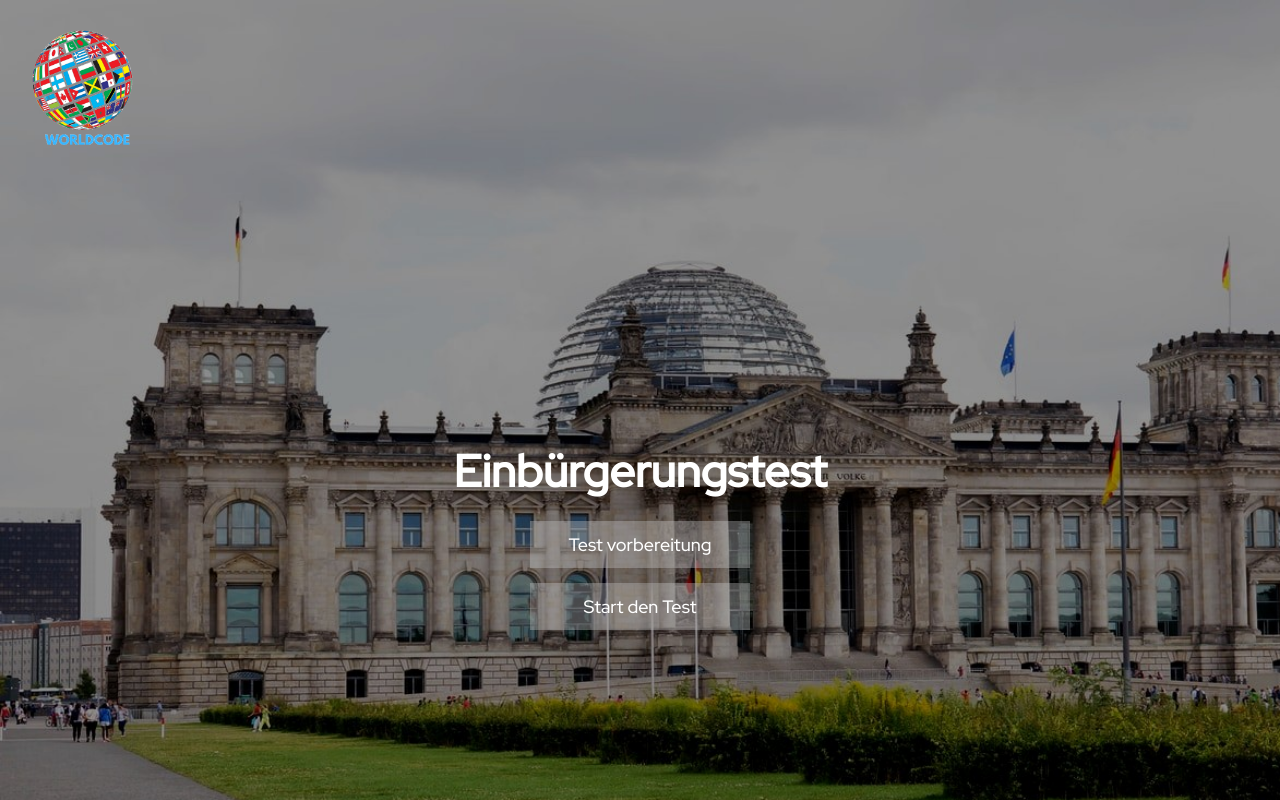
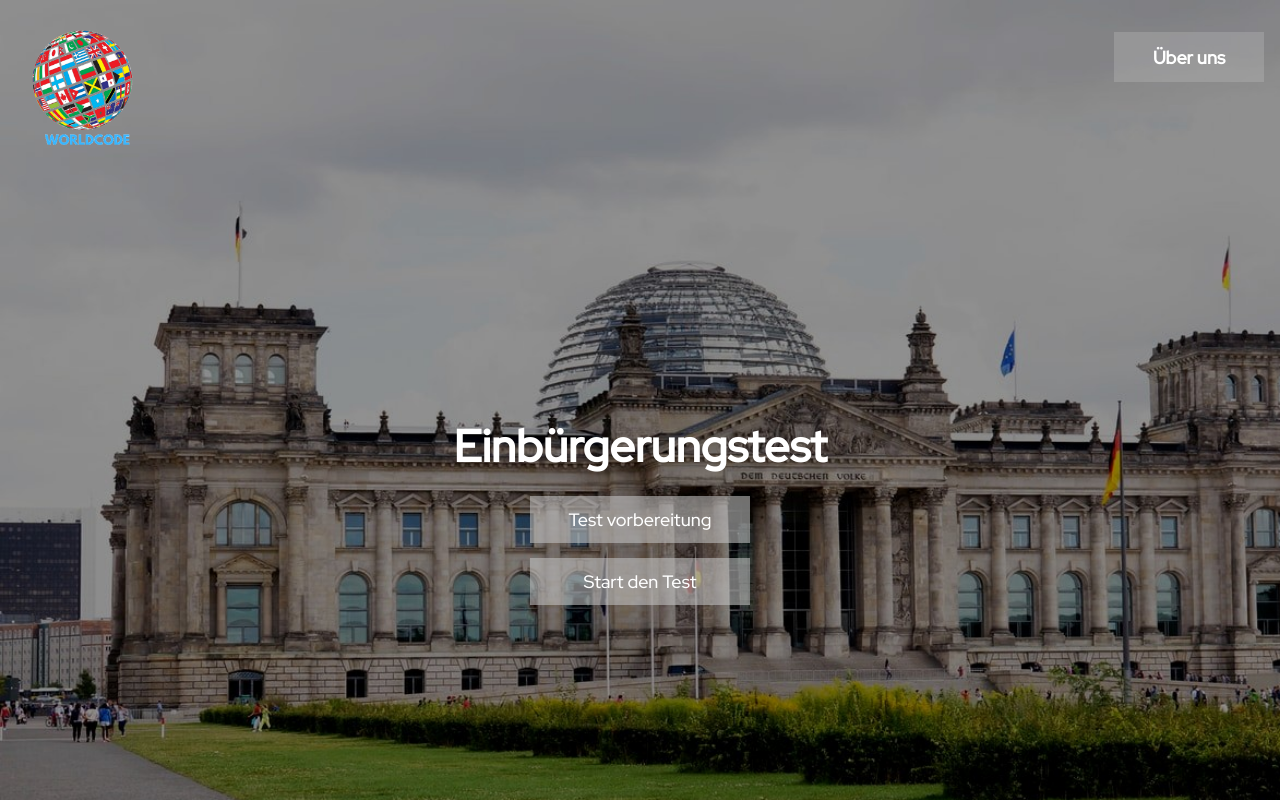
Before and after one commit to HamidRMD/Einbuergerungstest, a React (Create React App) app: page / in a window 1280 px wide. Shown: the top 800 px of the page. Built offline with nearby package versions, Linux system fonts and the light colour scheme.

Commit message:
startSeite fertig

```diff
--- /dev/null
+++ b/src/Components/StartSeite/AboutUs.js
@@ -0,0 +1,19 @@
+import React,{useState} from 'react';
+import './StartSeite.css'
+
+const AboutUs = () => {
+  const [show,setShow]=useState(false)
+
+  return (
+    <div className="AboutUs-body">
+
+    <button className="aboutUs-button" onClick={()=>setShow(!show)} >Über uns</button>
+
+     {show?<div className="divAboutUs"><p>Wir sind WorldCode, eine Gruppe von Webentwicklern mit Sitz in Berlin und Düsseldorf. Unser Vorschlag ist, dass Sie sich komplett online auf den Einbürgerungstest vorbereiten.<br /> Wir wüschen Ihnen viel Erfolg und viel Spaß!</p></div>:null}
+
+
+    </div>
+  );
+}
+
+export default AboutUs;
--- a/src/Components/StartSeite/StartSeite.css
+++ b/src/Components/StartSeite/StartSeite.css
@@ -7,10 +7,10 @@
     display:flex;
     justify-content:center;
 
+
 }
 
 .startSeite-Content {
-    padding-top:50px;
     align-self: center;
     display: flex;
     flex-flow: column;
@@ -31,7 +31,7 @@
     padding:12px;
     font-family: 'Red Hat Display', sans-serif;
     font-size: 18px;
-    background-color:rgba(196, 196, 196, 0.37);
+    background-color:rgba(196, 196, 196, 0.568);
     color: rgb(255, 255, 255);
     width:220px;
     margin-top: 15px;
@@ -44,3 +44,44 @@
     font-size: 20px;
 
 }
+
+.aboutUs-button {
+    height:50px;
+    width:150px;
+    font-family: 'Red Hat Display', sans-serif;
+    font-size: 18px;
+    color: rgb(255, 255, 255);
+    background-color:rgba(196, 196, 196, 0.288);
+    border:none;
+    font-weight: 700;
+    position: relative;
+    top:2rem;
+    right:1rem;
+
+}
+
+.aboutUs-button:hover {
+        background-color:rgba(39, 37, 37, 0.582);
+        font-size: 20px;
+
+    }
+
+
+
+.AboutUs-body {
+    position: absolute;
+    right:0px;
+    height:93%;
+
+}
+
+.divAboutUs {
+    background-color: rgba(182, 89, 122, 0.9);
+    height:91%;
+    width:300px;
+    padding-top: 100px;
+    padding-left:20px;
+    padding-right:20px;
+    text-align:justify;
+
+}
--- a/src/Components/StartSeite/StartSeite.js
+++ b/src/Components/StartSeite/StartSeite.js
@@ -2,6 +2,7 @@ import './StartSeite.css'
 import React from 'react';
 import { Link } from 'react-router-dom';
 import Logo from '../Testseite/Logo'
+import AboutUs from './AboutUs'
 
 
 
@@ -10,6 +11,9 @@ const Start =()=>{
       return <div >
 <div className="startSeite-body">
 <Logo />
+<AboutUs />
+
+
 <div className="startSeite-Content">
 <h1 className="heading-startSeite">Einbürgerungstest</h1>
 <Link to={"/Fragen"}><button className="startSeite-button">Test vorbereitung</button></Link>
```
